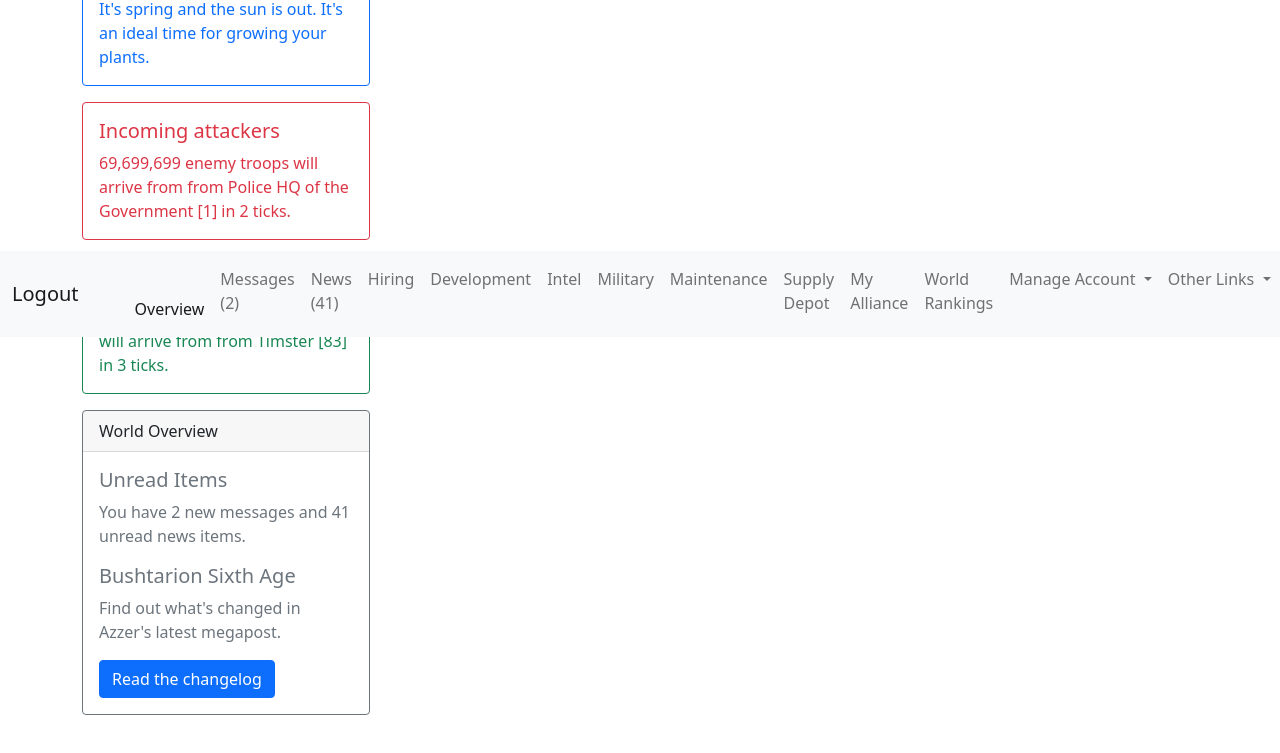
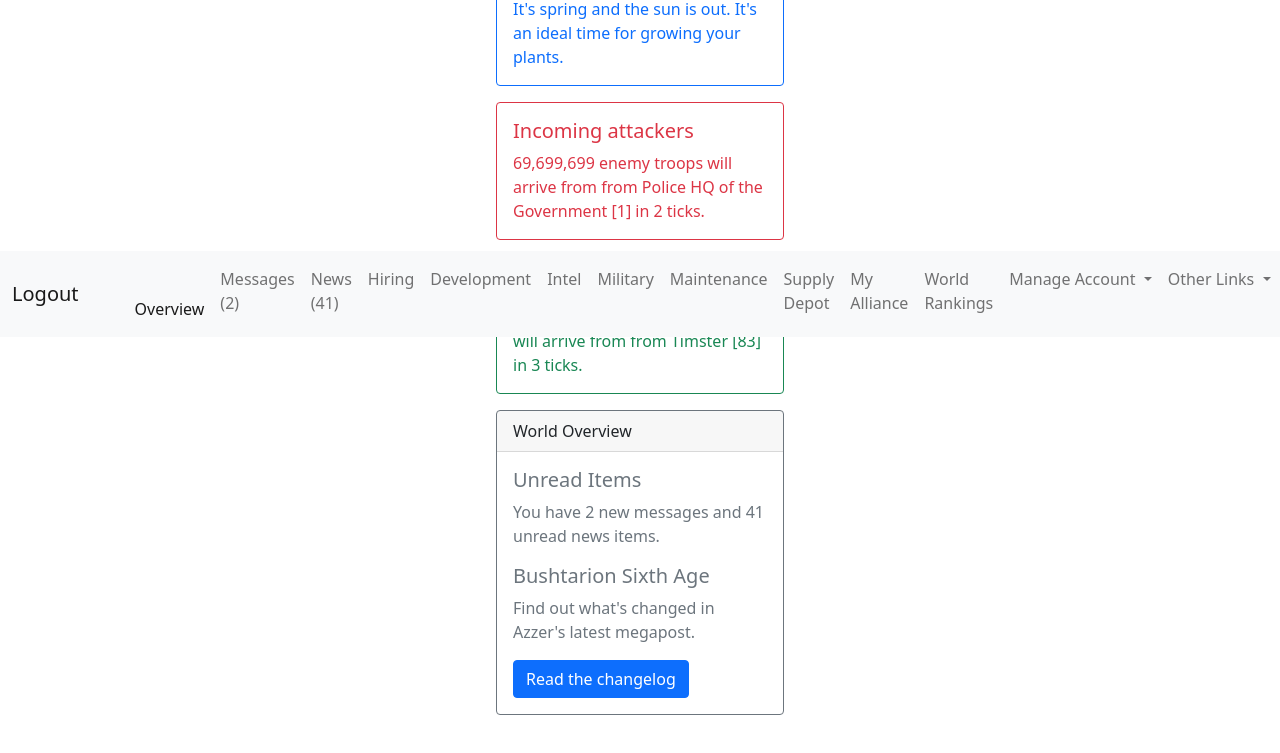
Before and after one commit to timster83/timster83.github.io, a plain HTML site: page index.html in a window 1280 px wide. Shown: the part 463-1216 px from the top of the page. Drawn offline with nearby package versions, Linux system fonts and the light colour scheme.

Commit message:
Update index.html

```diff
--- a/index.html
+++ b/index.html
@@ -18,7 +18,8 @@
       </nav>
 
 
-<div class="container">
+      <div class="d-flex justify-content-center">
+
         <div class="card border-primary mb-3" style="max-width: 18rem;">
             <div class="card-header">Monday 1st March</div>
             <div class="card-body text-primary">
@@ -26,18 +27,22 @@
               <p class="card-text"><img style="float:right" src="https://www.bushtarion.com/images/day_clear_1.gif">It's spring and the sun is out. It's an ideal time for growing your plants.</p>
             </div>
           </div>
+          </div>      <div class="d-flex justify-content-center">
+
           <div class="card border-danger mb-3" style="max-width: 18rem;">
             <div class="card-body text-danger">
               <h5 class="card-title">Incoming attackers</h5>
               <p class="card-text">69,699,699 enemy troops will arrive from from Police HQ of the Government [1] in 2 ticks.</p>
             </div>
             </div>
+        </div>      <div class="d-flex justify-content-center">
             <div class="card border-success mb-3" style="max-width: 18rem;">
                 <div class="card-body text-success">
                   <h5 class="card-title">Incoming defence</h5>
                   <p class="card-text">12,345,678,901 friendly troops will arrive from from Timster [83] in 3 ticks.</p>
                 </div>
               </div>
+            </div>      <div class="d-flex justify-content-center">
           <div class="card border-secondary mb-3" style="max-width: 18rem;">
             <div class="card-header">World Overview</div>
             <div class="card-body text-secondary">
@@ -49,9 +54,7 @@
 
             </div>
           </div>
-
-         </div>
-
+        </div>
     <nav class="navbar fixed-bottom navbar-expand-lg navbar-light bg-light">
         <div class="container-fluid">
             <button class="navbar-toggler" type="button" data-bs-toggle="collapse" data-bs-target="#navbarScroll" aria-controls="navbarScroll" aria-expanded="false" aria-label="Toggle navigation">
```
